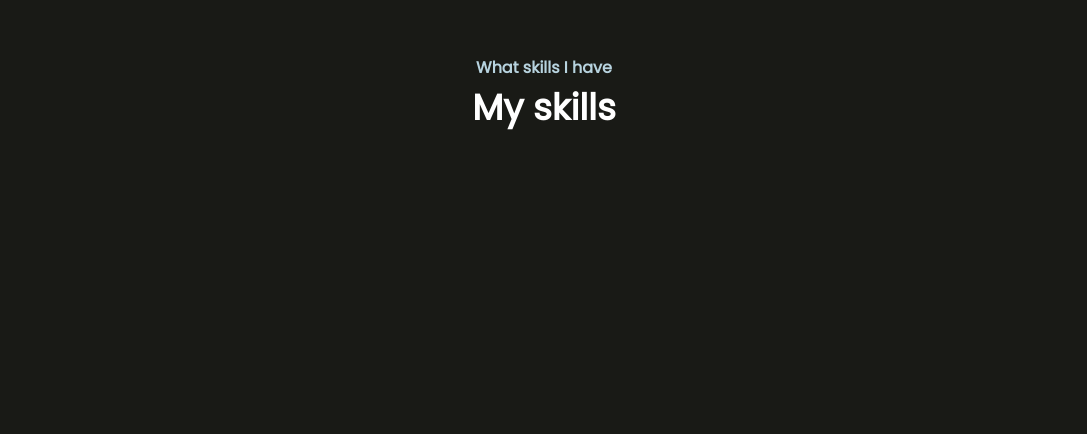
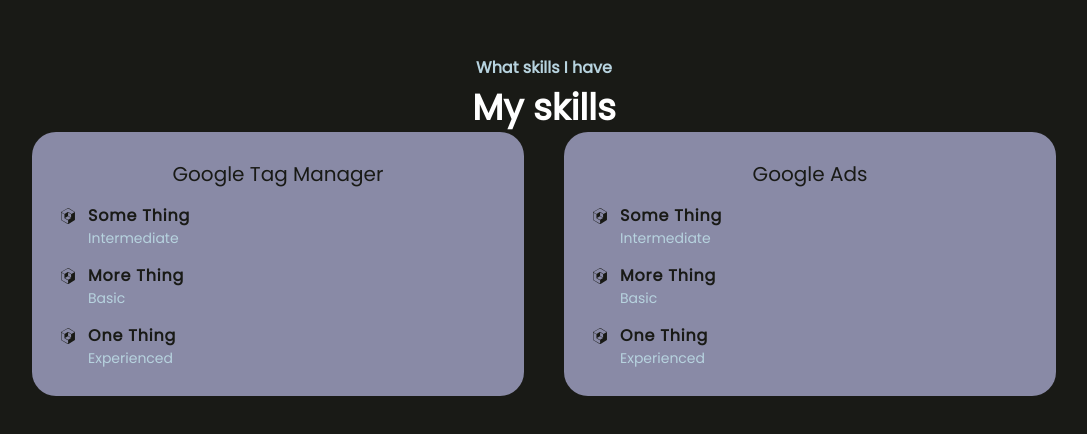
Before and after one commit to sohanemon/ashik_raju_website, a Next.js app: page / in a window 1280 px wide. Shown: the part 1486-1920 px from the top of the page, without its empty margins (96-1183 px from the left). Built offline with nearby package versions, Linux system fonts and the light colour scheme.

Commit message:
sub section added

```diff
--- a/app/skills.tsx
+++ b/app/skills.tsx
@@ -1,6 +1,7 @@
 import BoldText from '@/components/bold-text';
 import Title from '@/components/title';
 import { SkillSet } from '@/global';
+import { SiBlueprint } from 'react-icons/si';
 
 export default function Skills() {
   return (
@@ -12,7 +13,31 @@ export default function Skills() {
           <p className='text-4xl text-white mt-2 mb-1'>My skills</p>
         </Title>
 
-        <section>{/* #note: skills container */}</section>
+        <section>
+          {/* #note: skills container */}
+          <div className='grid grid-cols-2 w-4/5 mx-auto gap-10'>
+            {skills?.map((e) => (
+              <div key={e.title} className='bg-omega p-7  rounded-3xl'>
+                <h1 className='text-xl text-psi text-center mb-4 '>
+                  {e.title}
+                </h1>
+                <div className='space-y-4'>
+                  {e.skills?.map((e) => (
+                    <div key={e.name}>
+                      <div className='flex items-center gap-3 tracking-wider'>
+                        <SiBlueprint className='text-psi' />
+                        <span className='text-psi capitalize font-semibold'>
+                          {e.name}
+                        </span>
+                      </div>
+                      <p className='pl-7 text-beta text-sm'>{e.level}</p>
+                    </div>
+                  ))}
+                </div>
+              </div>
+            ))}
+          </div>
+        </section>
       </div>
     </>
   );
```
